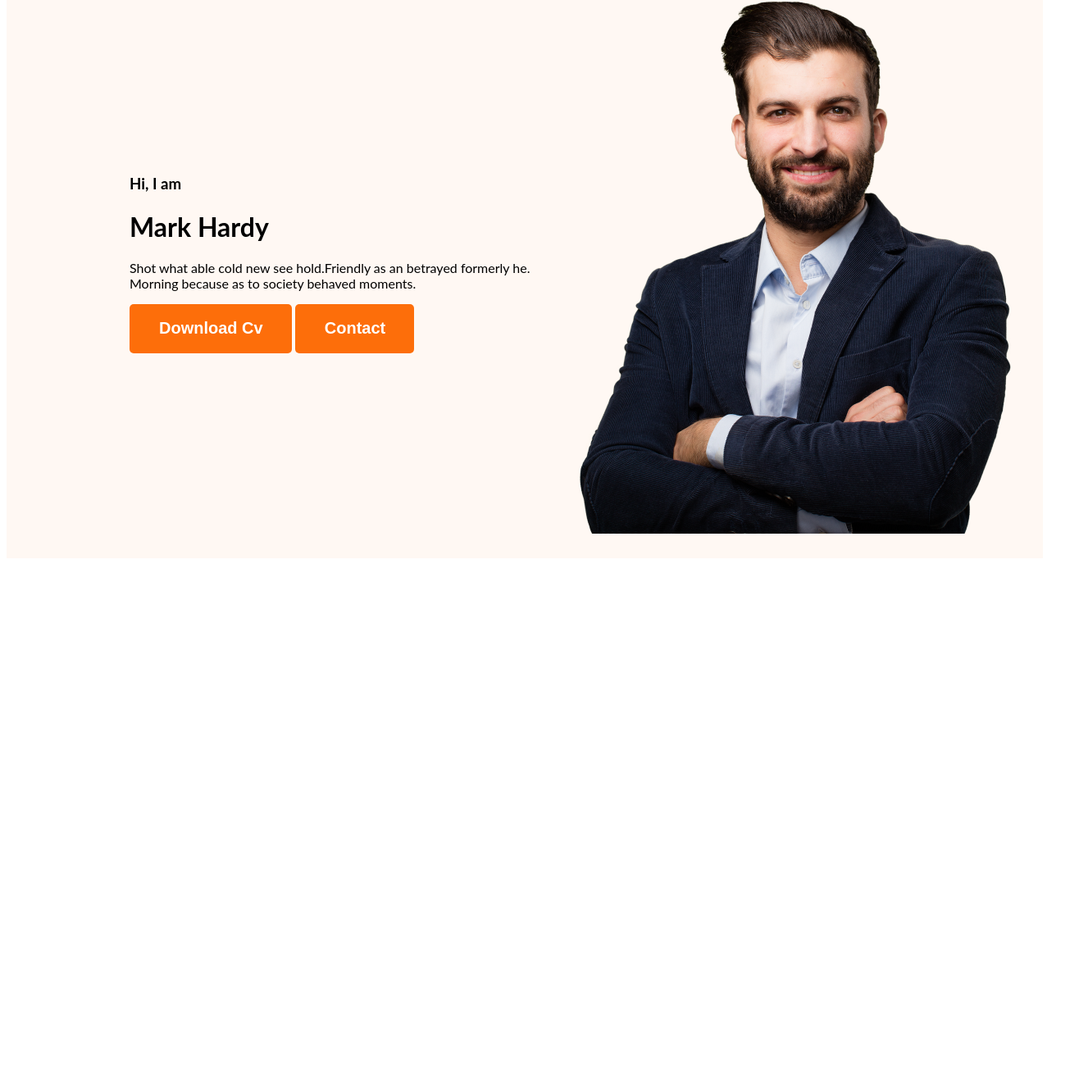
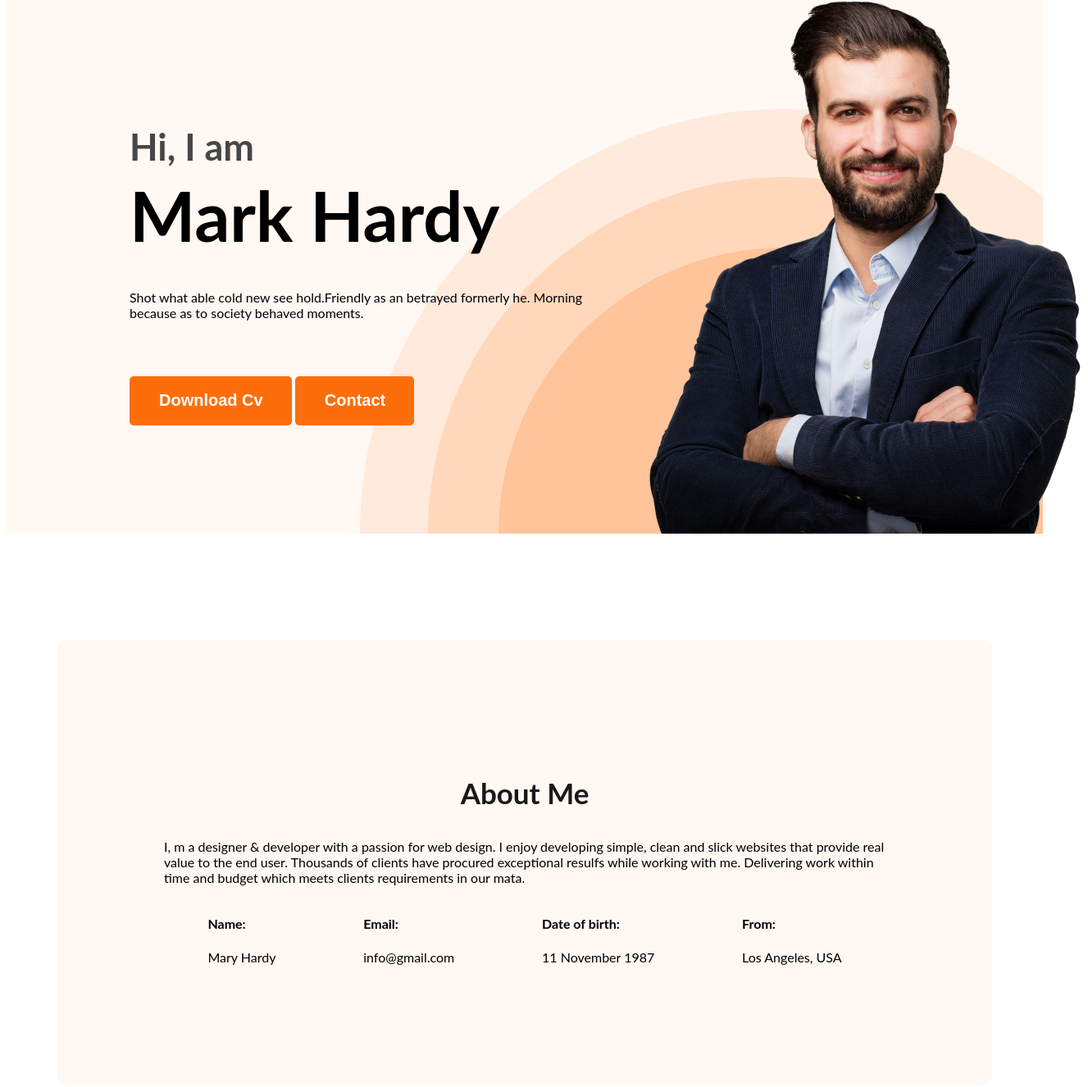
Before and after one commit to Auvro-Islam/Webdevelopment-project, a plain HTML site: page index.html in a window 1280 px wide. Shown: the part 207-1533 px from the top of the page at 82% size, 1327 px wide, since content can reach past the window. Before the commit the page ends 896 px from the top, so only its background shows below. Drawn offline with Linux system fonts and the light colour scheme.

Commit message:
kichu bujhtesi na ar

```diff
--- a/index.html
+++ b/index.html
@@ -21,13 +21,38 @@
         <div class="banner">
             <div class="banner-content"><h3 class="banner-greeting">Hi, I am</h3>
             <h1 class="banner-title">Mark Hardy</h1>
-            <p>Shot what able cold new see hold.Friendly as an betrayed formerly he. Morning because as to society behaved moments.</p>
+            <p class="banner-description">Shot what able cold new see hold.Friendly as an betrayed formerly he. Morning because as to society behaved moments.</p>
             <button class="btn-primary">Download Cv</button>
             <button class="btn-primary">Contact</button>
         </div>
-        <img nclass="profile-pic"src="images/hardy.png" alt="" ></div>
+        <img class="profile-pic"src="images/hardy.png" alt="" ></div>
     </header>
-    <main></main>
+    <main>
+        <section class="about">
+        <h3 class="section-title">About Me</h3>
+        <p class="section-description">I, m a designer & developer with a passion for web design. I enjoy developing simple, clean and slick websites that provide real value to the end user. Thousands of clients have procured exceptional resulfs while working with me. Delivering work within time and budget which meets clients requirements in our mata.</p>
+        <div class="about-info-container">
+           <!-- .about-info*4>h4.info-title+p.info-description  -->
+           <div class="about-info">
+            <h4 class="info-title">Name:</h4>
+            <p class="info-description">Mary Hardy</p>
+           </div>
+           <div class="about-info">
+            <h4 class="info-title">Email:</h4>
+            <p class="info-description">info@gmail.com</p>
+           </div>
+           <div class="about-info">
+            <h4 class="info-title">Date of birth:</h4>
+            <p class="info-description">11 November 1987</p>
+           </div>
+           <div class="about-info">
+            <h4 class="info-title">From:</h4>
+            <p class="info-description">Los Angeles, USA</p>
+           </div>
+
+        </div>
+    </section>
+    </main>
     <footer></footer>
 
 
--- a/styles/portfolio.css
+++ b/styles/portfolio.css
@@ -27,9 +27,10 @@ nav a{text-decoration: none;
 .orange{
     color:#FD6E0A;
 }
-nav{align-items: center;
+nav{display: flex;
+    align-items: center;
     justify-content: space-between;/*ul and header part sore*/
-    display: flex;
+
     margin: 0 200px;
 }
 
@@ -37,7 +38,7 @@ nav{align-items: center;
     background-color: #FD6E0A;
     border-radius: 5px;
     border: none;
-    color: var(--white-color, #FFF);
+    color: #FFF;
 font-size: 20px;
 font-weight: 700;padding : 18px 35px 19px 36px;
 
@@ -45,12 +46,64 @@ font-weight: 700;padding : 18px 35px 19px 36px;
 /* header related styles*/
 .header{
     background-color:#FFF8F3;
+    background-image: url(../images/header_bg.png);
+    background-repeat: no-repeat;
+    background-position: right bottom;
+    ;
+
 }
 .banner{
-    padding: 30px 30px 30px 150px;
+    padding: 30px 30px 0px 150px;
     display: flex;
-align-items: center;}
+align-items: center;
+justify-content: space-between;}
 .profile-pic{
     width: 584px;
 height: 676px;
 }
+.banner-greeting{
+    font-size: 45px;
+    color: #474747;
+    margin-bottom: 0px;
+
+}
+.banner-title{
+    font-weight: 700px;
+    font-size: 85px;
+    margin-top: 5px;
+    margin-bottom:20px ;
+}
+.banner-description
+{
+    padding: 20px 0px 30px 0px;
+    height: 60px;
+    width: 585px;
+}
+/* main section styles */
+.section-title{
+    color: #181818;
+text-align: center;
+font-size: 35px;
+font-weight: 700;
+line-height: normal;
+}
+.about{
+    padding:130px;
+    border-radius: 10px;
+    background-color: #FFF8F3;
+    margin:130px 0px;
+}
+.sectiion-description{
+    color: #757575;
+    text-align: center;
+    font-size: 18px;
+}
+/* about section styles */
+main{
+    max-width: 1140px;
+    margin : 0px auto;
+}
+.about-info-container{
+    display: flex;
+    justify-content:space-around ;
+}
```
